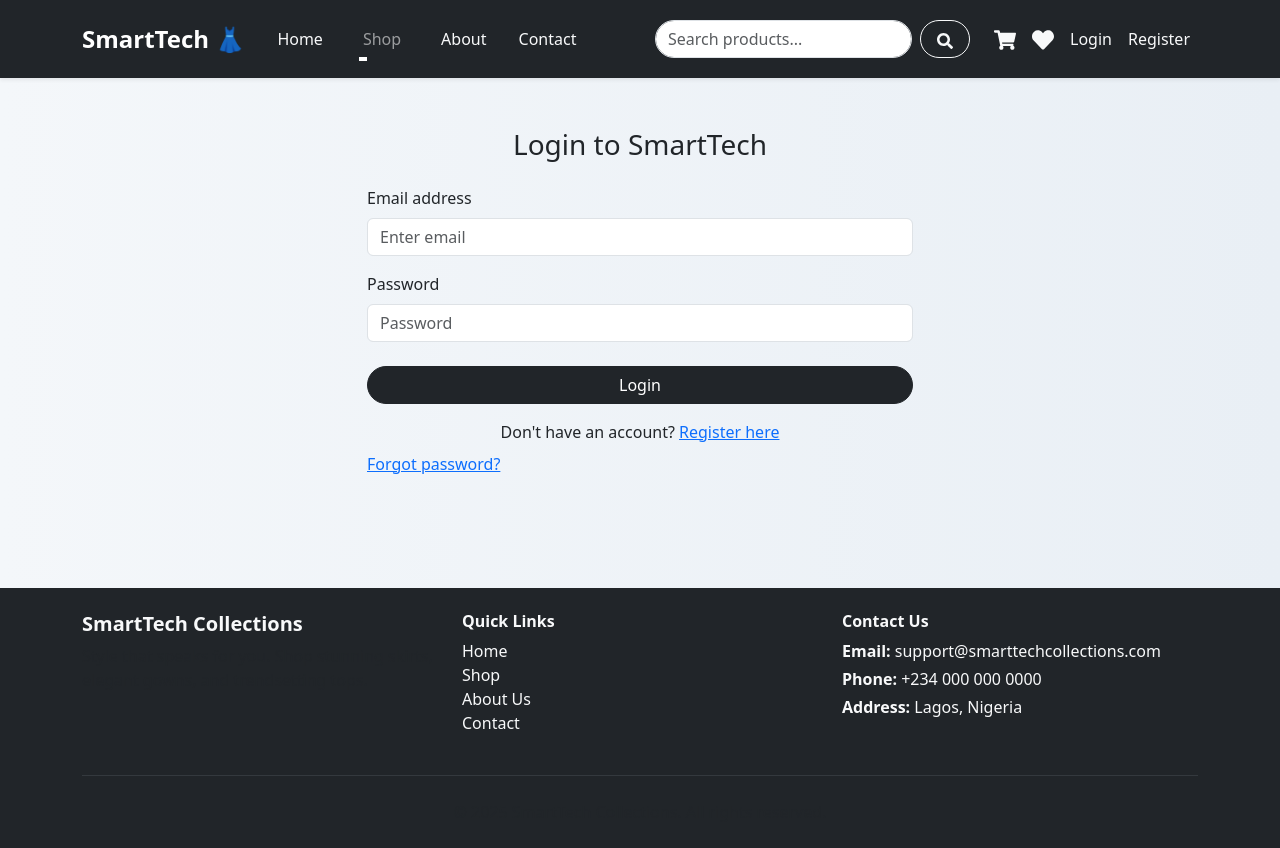
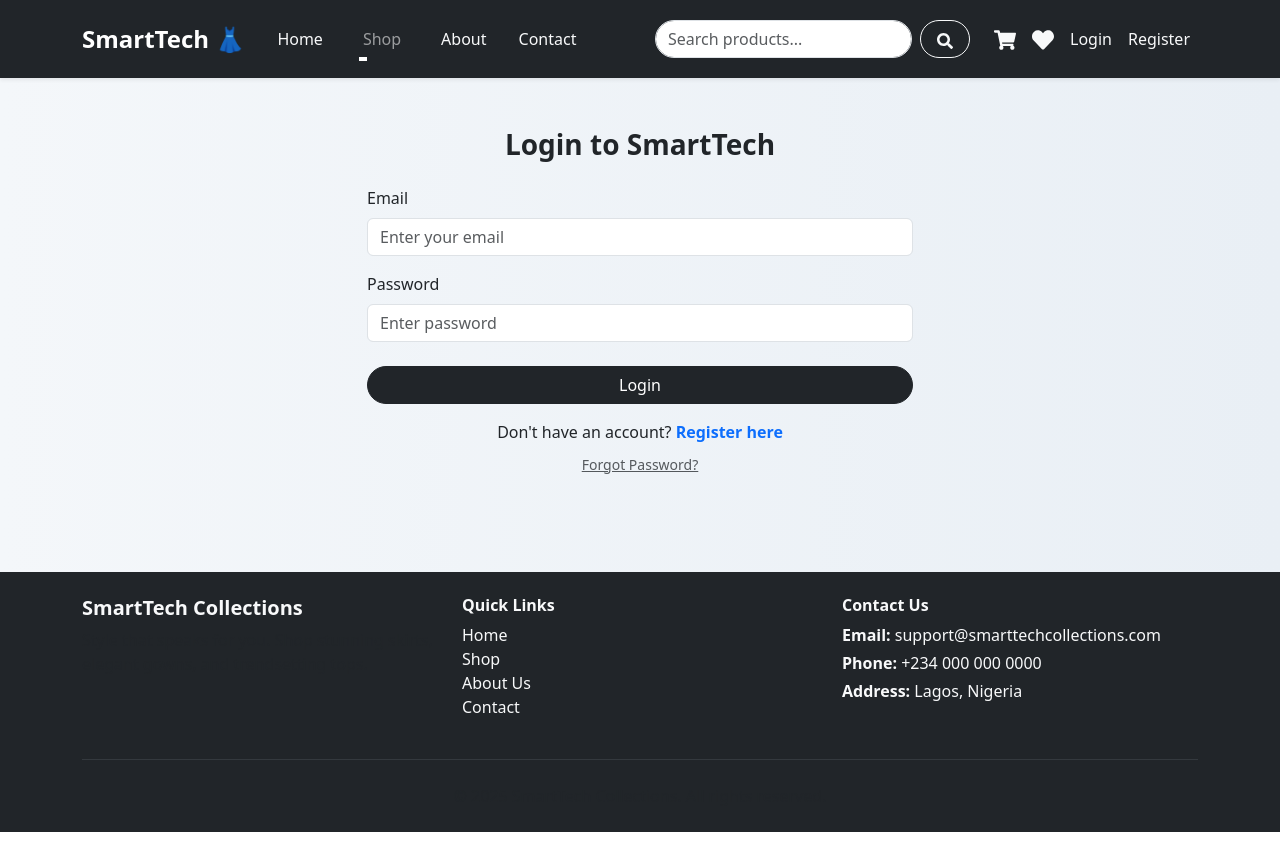
Before and after one commit to DaviesonSmart/ds-innovation, a React (Vite) app: page /login in a window 1280 px wide. Built offline with nearby package versions, Linux system fonts and the light colour scheme.

Commit message:
login and registration is now working

```diff
--- a/src/components/ProductList.jsx
+++ b/src/components/ProductList.jsx
@@ -2,8 +2,7 @@ import React, { useState, useMemo, useEffect } from "react";
 import ProductCard from "./ProductCard";
 import { Container, Row, Col, Button, Spinner } from "react-bootstrap";
 import { motion } from "framer-motion";
-import { fetchProducts } from "../firebaseHelpers";
-
+import { fetchProducts } from "../firebase"; // or "./firebase" depending on location
 
 // Price ranges
 const priceRanges = [
--- a/src/firebase.js
+++ b/src/firebase.js
@@ -1,11 +1,15 @@
-// src/firebase.js
+// src/firebaseHelpers.js
+import { initializeApp } from "firebase/app";
+import {
+  getAuth,
+  createUserWithEmailAndPassword,
+  signInWithEmailAndPassword,
+  signOut,
+  sendPasswordResetEmail,
+} from "firebase/auth";
+import { getFirestore, collection, addDoc, getDocs } from "firebase/firestore";
 
-// Import the functions you need from Firebase SDK
-import { initializeApp } from "firebase/app";
-import { getFirestore } from "firebase/firestore";
-import {getAuth } from "firebase/auth";
-
-// Your web app's Firebase configuration
+// Firebase config
 const firebaseConfig = {
   apiKey: "AIzaSyDyyDkEXTqEUIhNgl6LFBkw7UaIleEzhn8",
   authDomain: "smarttech-collections.firebaseapp.com",
@@ -15,8 +19,44 @@ const firebaseConfig = {
   appId: "1:593838965502:web:5cb0295b010e0e6901dbaf",
 };
 
+// Initialize Firebase
 const app = initializeApp(firebaseConfig);
 const auth = getAuth(app);
 const db = getFirestore(app);
 
 export { auth, db };
+
+// Auth Helpers
+export const registerUser = (email, password) => {
+  return createUserWithEmailAndPassword(auth, email, password);
+};
+
+export const loginUser = (email, password) => {
+  return signInWithEmailAndPassword(auth, email, password);
+};
+
+export const logoutUser = () => {
+  return signOut(auth);
+};
+
+export const resetPassword = (email) => {
+  return sendPasswordResetEmail(auth, email);
+};
+
+// Product Helpers
+export const addProductToDB = async (productData) => {
+  const docRef = await addDoc(collection(db, "products"), productData);
+  return docRef.id;
+};
+
+export const fetchProducts = async () => {
+  const productsRef = collection(db, "products");
+  const querySnapshot = await getDocs(productsRef);
+
+  const products = [];
+  querySnapshot.forEach((doc) => {
+    products.push({ id: doc.id, ...doc.data() });
+  });
+
+  return products;
+};
--- a/src/firebaseHelpers.js
+++ /dev/null
@@ -1,56 +0,0 @@
-// src/firebaseHelpers.js
-
-import { auth, db } from "./firebase";
-import {
-  createUserWithEmailAndPassword,
-  signInWithEmailAndPassword,
-  signOut,
-  sendPasswordResetEmail,
-} from "firebase/auth";
-import {
-  collection,
-  addDoc,
-  getDocs,
-  doc,
-  deleteDoc,
-  updateDoc,
-} from "firebase/firestore";
-
-// 🔐 Register
-export const registerUser = (email, password) => {
-  return createUserWithEmailAndPassword(auth, email, password);
-};
-
-// 🔓 Login
-export const loginUser = (email, password) => {
-  return signInWithEmailAndPassword(auth, email, password);
-};
-
-// 🚪 Logout
-export const logoutUser = () => {
-  return signOut(auth);
-};
-
-// 🔁 Reset Password
-export const resetPassword = (email) => {
-  return sendPasswordResetEmail(auth, email);
-};
-
-// 🛒 Example: Add product
-export const addProductToDB = async (productData) => {
-  const docRef = await addDoc(collection(db, "products"), productData);
-  return docRef.id;
-};
-
-// ✅ Fetch all products from Firestore
-export const fetchProducts = async () => {
-  const productsRef = collection(db, "products");
-  const querySnapshot = await getDocs(productsRef);
-
-  const products = [];
-  querySnapshot.forEach((doc) => {
-    products.push({ id: doc.id, ...doc.data() });
-  });
-
-  return products;
-};
--- a/src/pages/AddProduct.jsx
+++ b/src/pages/AddProduct.jsx
@@ -3,8 +3,7 @@ import { Form, Button, Card, Container, Row, Col } from "react-bootstrap";
 import { useNavigate } from "react-router-dom";
 import AdminLayout from "../layouts/AdminLayout";
 import { toast } from "react-toastify";
-import { addProductToDB } from "../firebaseHelpers";
-
+import { fetchProducts } from "../firebase"; // or "./firebase" depending on location
 
 export default function AddProduct() {
   const [form, setForm] = useState({
--- a/src/pages/ForgotPassword.jsx
+++ b/src/pages/ForgotPassword.jsx
@@ -1,7 +1,7 @@
 // src/pages/ForgotPassword.jsx
 import React, { useState } from "react";
 import { sendPasswordResetEmail } from "firebase/auth";
-import { auth } from "../firebase"; // 🔥 Your firebase.js file
+import { auth } from "../firebase"; // ✅ correct
 import { toast } from "react-toastify";
 
 const ForgotPassword = () => {
--- a/src/pages/Login.jsx
+++ b/src/pages/Login.jsx
@@ -3,8 +3,9 @@ import { Container, Form, Button, Row, Col } from "react-bootstrap";
 import { Link, useNavigate } from "react-router-dom";
 import { motion } from "framer-motion";
 import { toast } from "react-toastify";
+
+import { auth } from "../firebase"; // ✅ Assuming you've merged helpers into firebase.js
 import { signInWithEmailAndPassword } from "firebase/auth";
-import { auth } from "../firebase"; // Make sure this file exports `auth` correctly
 
 export default function Login() {
   const [email, setEmail] = useState("");
@@ -22,12 +23,13 @@ export default function Login() {
       );
       const user = userCredential.user;
 
-      const isAdmin = email === "admin@gmail.com"; // Replace this with real admin role logic
+      // Simple role check (later, use Firestore role if needed)
+      const isAdmin = email === "admin@gmail.com";
 
       const userData = {
         uid: user.uid,
         email: user.email,
-        name: user.displayName || "User",
+        name: user.displayName || "SmartTech User",
         role: isAdmin ? "admin" : "customer",
       };
 
@@ -37,8 +39,10 @@ export default function Login() {
       toast.success(`Welcome back, ${userData.name}`);
       navigate(isAdmin ? "/admin" : "/shop");
     } catch (error) {
-      console.error(error);
-      toast.error("Invalid login credentials");
+      console.error("Login error:", error);
+      toast.error(
+        "Invalid login credentials. Please check your email and password."
+      );
     }
   };
 
@@ -47,17 +51,18 @@ export default function Login() {
       <Row className="justify-content-center">
         <Col md={6}>
           <motion.div
-            initial={{ x: "100%", opacity: 0 }}
-            animate={{ x: 0, opacity: 1 }}
-            transition={{ duration: 0.8, ease: "easeOut" }}
+            initial={{ opacity: 0, y: 50 }}
+            animate={{ opacity: 1, y: 0 }}
+            transition={{ duration: 0.6 }}
           >
-            <h3 className="text-center mb-4">Login to SmartTech</h3>
+            <h3 className="text-center mb-4 fw-bold">Login to SmartTech</h3>
+
             <Form onSubmit={handleLogin}>
               <Form.Group className="mb-3">
-                <Form.Label>Email address</Form.Label>
+                <Form.Label>Email</Form.Label>
                 <Form.Control
                   type="email"
-                  placeholder="Enter email"
+                  placeholder="Enter your email"
                   value={email}
                   onChange={(e) => setEmail(e.target.value)}
                   required
@@ -68,7 +73,7 @@ export default function Login() {
                 <Form.Label>Password</Form.Label>
                 <Form.Control
                   type="password"
-                  placeholder="Password"
+                  placeholder="Enter password"
                   value={password}
                   onChange={(e) => setPassword(e.target.value)}
                   required
@@ -76,8 +81,8 @@ export default function Login() {
               </Form.Group>
 
               <Button
+                type="submit"
                 variant="dark"
-                type="submit"
                 className="w-100 rounded-pill"
               >
                 Login
@@ -85,11 +90,16 @@ export default function Login() {
             </Form>
 
             <div className="text-center mt-3">
-              Don't have an account? <Link to="/register">Register here</Link>
+              Don't have an account?{" "}
+              <Link to="/register" className="fw-semibold text-decoration-none">
+                Register here
+              </Link>
             </div>
-            <p className="mt-2">
-              <a href="/forgot-password">Forgot password?</a>
-            </p>
+            <div className="text-center mt-2">
+              <Link to="/forgot-password" className="text-muted small">
+                Forgot Password?
+              </Link>
+            </div>
           </motion.div>
         </Col>
       </Row>
--- a/src/pages/Register.jsx
+++ b/src/pages/Register.jsx
@@ -1,8 +1,13 @@
+// Register.jsx
 import React, { useState } from "react";
 import { Container, Form, Button, Row, Col } from "react-bootstrap";
 import { Link, useNavigate } from "react-router-dom";
 import { motion } from "framer-motion";
 import { toast } from "react-toastify";
+import { createUserWithEmailAndPassword } from "firebase/auth";
+import { auth } from "../firebase"; // or wherever your firebase is
+
+import { collection, addDoc, getDocs, query, where } from "firebase/firestore";
 
 export default function Register() {
   const [name, setName] = useState("");
@@ -10,37 +15,21 @@ export default function Register() {
   const [password, setPassword] = useState("");
   const navigate = useNavigate();
 
-  const handleRegister = (e) => {
+  const handleRegister = async (e) => {
     e.preventDefault();
-
-    // Fetch users from localStorage
-    const users = JSON.parse(localStorage.getItem("smarttech-users")) || [];
-
-    // Check if email already exists
-    const emailExists = users.some(
-      (user) => user.email === email.trim().toLowerCase()
-    );
-
-    if (emailExists) {
-      toast.error("Email already exists 🚫");
-      return;
+    try {
+      const userCredential = await createUserWithEmailAndPassword(
+        auth,
+        email,
+        password
+      );
+      console.log("Registered user:", userCredential.user);
+      toast.success("Registration successful!");
+      navigate("/login");
+    } catch (error) {
+      console.error("Registration error:", error);
+      toast.error(error.message);
     }
-
-    // Create user
-    const newUser = {
-      name: name.trim(),
-      email: email.trim().toLowerCase(),
-      password: password.trim(),
-    };
-
-    // Save to localStorage
-    users.push(newUser);
-    localStorage.setItem("smarttech-users", JSON.stringify(users));
-
-    toast.success("Registration successful ✅");
-
-    // Redirect to login
-    navigate("/login");
   };
 
   return (
--- a/src/pages/Shop.jsx
+++ b/src/pages/Shop.jsx
@@ -2,7 +2,7 @@ import React, { useEffect, useState } from "react";
 import { Helmet } from "react-helmet-async";
 import { Container, Row, Col, Spinner } from "react-bootstrap";
 import ProductCard from "../components/ProductCard";
-import { fetchProducts } from "../firebaseHelpers";
+import { fetchProducts } from "../firebase"; // or "./firebase" depending on location
 
 export default function Shop() {
   const [products, setProducts] = useState([]);
```
